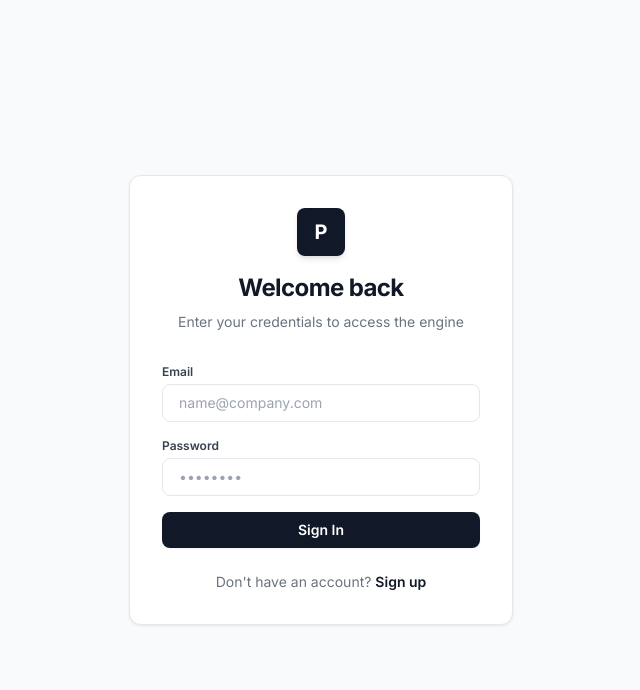
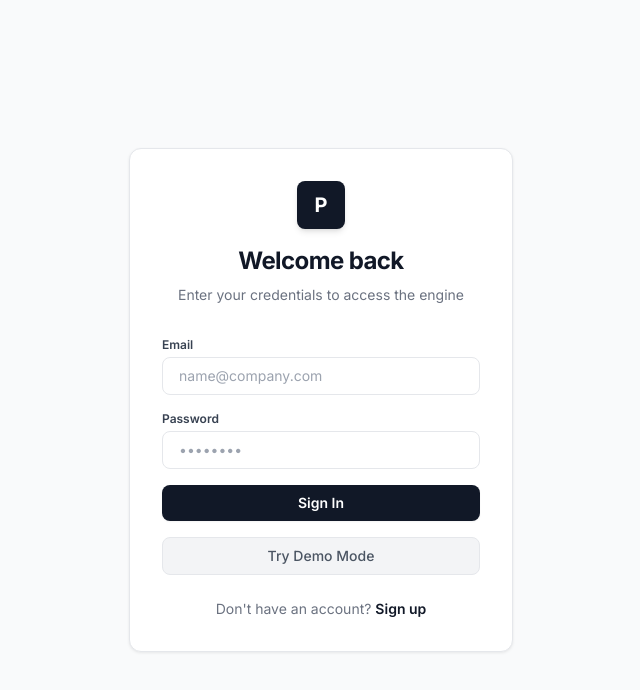
Before and after one commit to roshandhiman/p95.ai, a React (Vite) app in the folder frontend/: page /login in a window 1280 px wide. Shown: the top 690 px of the page, without its empty margins (319-959 px from the left). Built offline with nearby package versions, Linux system fonts and the light colour scheme; no server answers.

Commit message:
demo mode

```diff
--- a/frontend/src/pages/Auth.jsx
+++ b/frontend/src/pages/Auth.jsx
@@ -36,6 +36,13 @@ export default function Auth({ setSession }) {
     } catch (err) {
       alert(err.message);
     }
+  };
+
+  const handleDemoMode = () => {
+    localStorage.setItem('demo_mode', 'true');
+    localStorage.setItem('token', 'demo-token');
+    setSession('demo-token');
+    navigate('/app');
   };
 
   return (
@@ -80,6 +87,16 @@ export default function Auth({ setSession }) {
           <button type="submit" className="btn-primary w-full mt-6 py-2.5 shadow-md">
             {isLogin ? 'Sign In' : 'Sign Up'}
           </button>
+
+          {isLogin && (
+            <button
+              type="button"
+              onClick={handleDemoMode}
+              className="w-full mt-3 py-2 text-sm font-medium text-gray-600 bg-gray-100 hover:bg-gray-200 rounded-lg transition-colors border border-gray-200"
+            >
+              Try Demo Mode
+            </button>
+          )}
         </form>
 
         <div className="mt-6 text-center text-sm text-gray-500">
--- a/frontend/src/supabase.js
+++ b/frontend/src/supabase.js
@@ -19,10 +19,22 @@ export const supabase = isValidUrl(supabaseUrl)
   : {
       auth: {
         onAuthStateChange: () => ({ data: { subscription: { unsubscribe: () => {} } } }),
-        getSession: async () => ({ data: { session: null } }),
-        signInWithPassword: async () => ({ error: { message: 'Supabase URL not configured' } }),
+        getSession: async () => ({
+          data: {
+            session: localStorage.getItem('demo_mode') === 'true'
+              ? { access_token: 'demo-token', user: { email: 'demo@p95.ai' } }
+              : null
+          }
+        }),
+        signInWithPassword: async ({ email }) => ({
+          data: { user: { email }, session: { access_token: 'demo-token' } },
+          error: null
+        }),
         signUp: async () => ({ error: { message: 'Supabase URL not configured' } }),
-        signOut: async () => ({ error: null })
+        signOut: async () => {
+          localStorage.removeItem('demo_mode');
+          return { error: null };
+        }
       },
       from: () => ({
         select: () => ({
```
